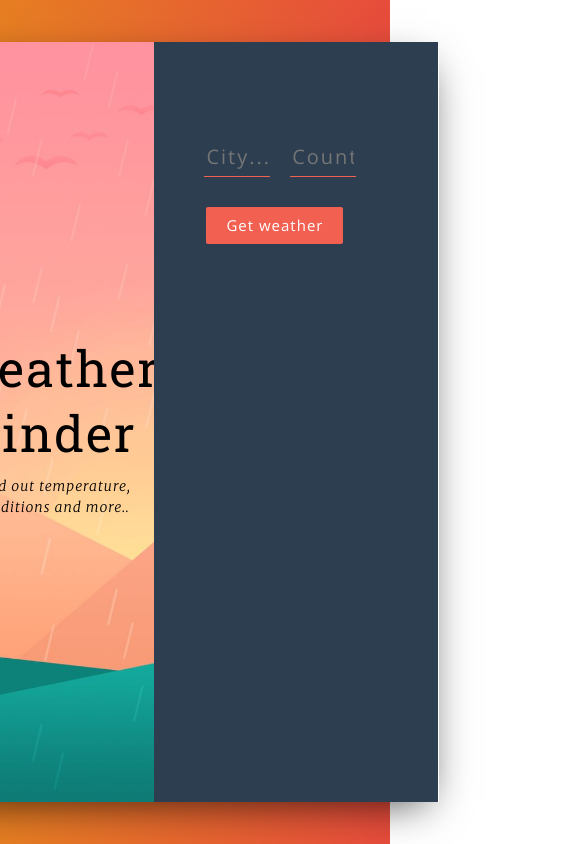
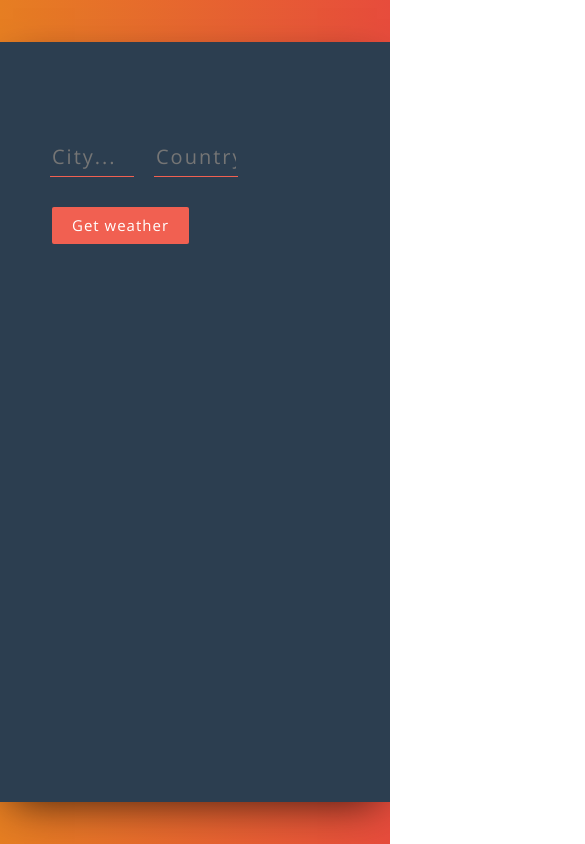
Before and after one commit to Dromediansk/weather-finder, a React (Create React App) app: page / in a window 390 px wide. Shown: the top 844 px of the page, 585 px wide, since content can reach past the window. Built offline with nearby package versions, Linux system fonts and the light colour scheme; no server answers.

Commit message:
adding media query, style fixes

```diff
--- a/src/App.css
+++ b/src/App.css
@@ -30,6 +30,16 @@
   justify-content: center;
   text-align: center;
   color: #000;
+}
+
+@media only screen and (max-width: 991px) {
+  .title-container {
+    display: none;
+  }
+  .form-container {
+    width: 100%;
+    padding: 6rem;
+  }
 }
 
 .title-container__title {
@@ -135,7 +145,8 @@
 
 /* FORECAST */
 .forecast-container {
-  width: 50vh;
+  padding: 5rem 0;
+  width: 100%;
   height: 30vh;
 }
 
@@ -143,7 +154,7 @@
   margin: 20px 0;
   background-color: white;
   display: grid;
-  grid-template-columns: repeat(auto-fill, minmax(100px, 1fr));
+  grid-template-columns: repeat(auto-fit, minmax(100px, 1fr));
   grid-template-rows: 1fr;
   align-items: center;
   justify-content: center;
--- a/src/App.js
+++ b/src/App.js
@@ -7,7 +7,7 @@
 const Weather = lazy(() => import('./components/Weather'));
 const Forecast = lazy(() => import('./components/Forecast'));
 
-const API_KEY = "c1158ceab0a07507b4b692350d17ce1c";
+const API_KEY = process.env.REACT_APP_API_KEY;
 
 class App extends Component {
   // from React v16
```
Also changed, not shown: 1 other file (tests, documents, lock files or other folders).
